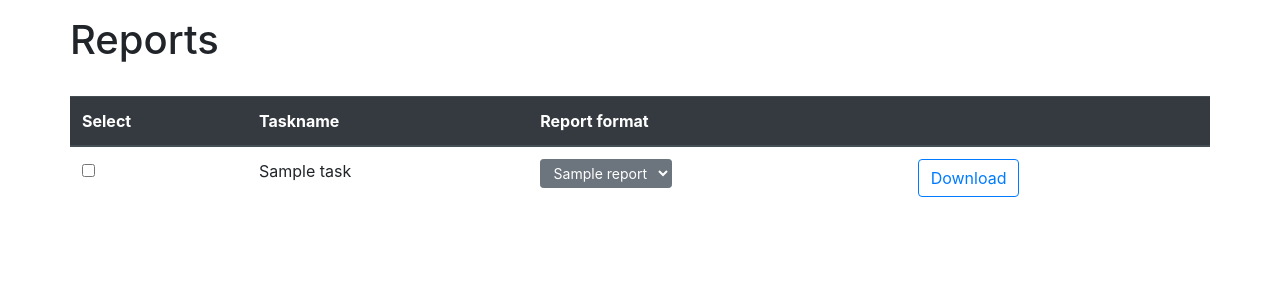
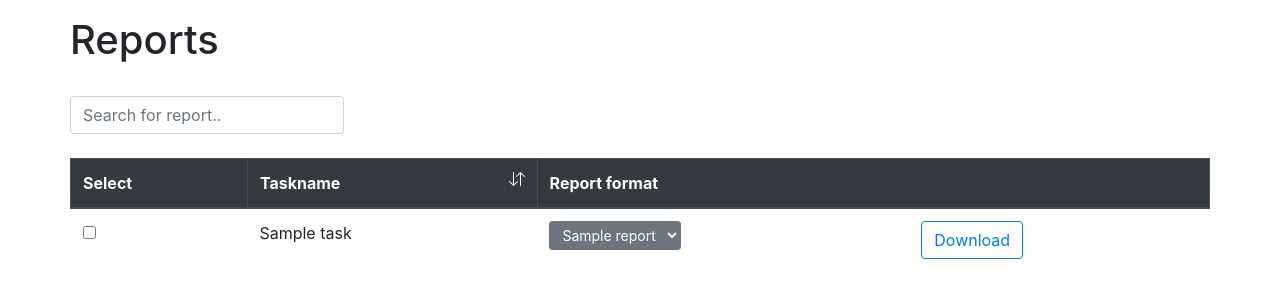
Before and after one commit to TiboDeClercq/Afstudeerproject, a Python web app: template flask/templates/reports.html in a window 1280 px wide. Shown: the part 56-356 px from the top of the page. Run offline with Jinja, Linux system fonts and the light colour scheme; the template is opened without the code that fills it: most values are stand-ins (such as "Sample title", 1, 10 or a date in 2020); some libraries are stand-ins or nearby versions.

Commit message:
Sorteren en zoeken op reports

```diff
--- a/flask/templates/reports.html
+++ b/flask/templates/reports.html
@@ -16,14 +16,28 @@
 </div>
 <br>
 <div class="row">
+    <div class="column">
+        <input type="text" id="myInput" onkeyup="searchTaskName()" placeholder="Search for report.."
+            class="form-control">
+    </div>
+</div>
+<br>
+<div class="row">
+
     <div class="table-responsive">
-        <table class="table table-hover">
-            <thead class="thead-dark">
+        <table class="table table-hover" id="reportTable">
+            <thead class="thead-dark table-bordered">
                 <tr>
                     <th>Select</th>
-                    <th>Taskname</th>
-                    <th>Report format</th>
-                    <th></th>
+                    <th onclick="sortTable(1)">Taskname
+                        <svg width="1em" height="1em" viewBox="0 0 16 16" class="bi bi-arrow-down-up float-right"
+                            fill="currentColor" xmlns="http://www.w3.org/2000/svg">
+                            <path fill-rule="evenodd"
+                                d="M11.5 15a.5.5 0 0 0 .5-.5V2.707l3.146 3.147a.5.5 0 0 0 .708-.708l-4-4a.5.5 0 0 0-.708 0l-4 4a.5.5 0 1 0 .708.708L11 2.707V14.5a.5.5 0 0 0 .5.5zm-7-14a.5.5 0 0 1 .5.5v11.793l3.146-3.147a.5.5 0 0 1 .708.708l-4 4a.5.5 0 0 1-.708 0l-4-4a.5.5 0 0 1 .708-.708L4 13.293V1.5a.5.5 0 0 1 .5-.5z" />
+                        </svg>
+                    </th>
+                    <th colspan="2">Report format</th>
+
                 </tr>
             </thead>
             {% for task in tasks %}
@@ -50,4 +64,80 @@
         </table>
     </div>
 </div>
+<script>
+    //Search function to filter 2 colmunn
+    function searchTaskName() {
+        var input, filter, table, tr, td, i, txtValue;
+        input = document.getElementById("myInput");
+        filter = input.value.toUpperCase();
+        table = document.getElementById("reportTable");
+        tr = table.getElementsByTagName("tr");
+        for (i = 0; i < tr.length; i++) {
+            td = tr[i].getElementsByTagName("td")[1];
+            if (td) {
+                txtValue = td.textContent || td.innerText;
+                if (txtValue.toUpperCase().indexOf(filter) > -1) {
+                    tr[i].style.display = "";
+                } else {
+                    tr[i].style.display = "none";
+                }
+            }
+        }
+    }
+    //function to order column
+    function sortTable(n) {
+        var table, rows, switching, i, x, y, shouldSwitch, dir, switchcount = 0;
+        table = document.getElementById("reportTable");
+        switching = true;
+        // Set the sorting direction to ascending:
+        dir = "asc";
+        /* Make a loop that will continue until
+        no switching has been done: */
+        while (switching) {
+            // Start by saying: no switching is done:
+            switching = false;
+            rows = table.rows;
+            /* Loop through all table rows (except the
+            first, which contains table headers): */
+            for (i = 1; i < (rows.length - 1); i++) {
+                // Start by saying there should be no switching:
+                shouldSwitch = false;
+                /* Get the two elements you want to compare,
+                one from current row and one from the next: */
+                x = rows[i].getElementsByTagName("TD")[n];
+                y = rows[i + 1].getElementsByTagName("TD")[n];
+                /* Check if the two rows should switch place,
+                based on the direction, asc or desc: */
+                if (dir == "asc") {
+                    if (x.innerHTML.toLowerCase() > y.innerHTML.toLowerCase()) {
+                        // If so, mark as a switch and break the loop:
+                        shouldSwitch = true;
+                        break;
+                    }
+                } else if (dir == "desc") {
+                    if (x.innerHTML.toLowerCase() < y.innerHTML.toLowerCase()) {
+                        // If so, mark as a switch and break the loop:
+                        shouldSwitch = true;
+                        break;
+                    }
+                }
+            }
+            if (shouldSwitch) {
+                /* If a switch has been marked, make the switch
+                and mark that a switch has been done: */
+                rows[i].parentNode.insertBefore(rows[i + 1], rows[i]);
+                switching = true;
+                // Each time a switch is done, increase this count by 1:
+                switchcount++;
+            } else {
+                /* If no switching has been done AND the direction is "asc",
+                set the direction to "desc" and run the while loop again. */
+                if (switchcount == 0 && dir == "asc") {
+                    dir = "desc";
+                    switching = true;
+                }
+            }
+        }
+    }
+</script>
 {% endblock %}
```
